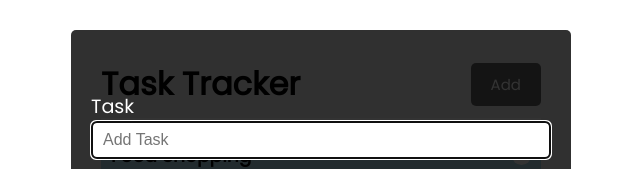
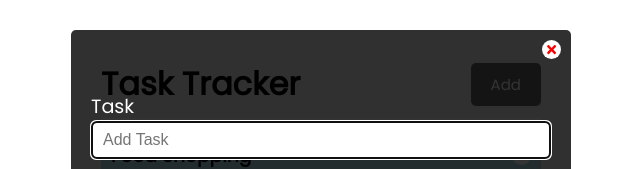
Before and after one commit to jasontwuk/React_task-tracker, a React (Create React App) app: page / in a window 1280 px wide. Shown: the top 169 px of the page, without its empty margins (319-959 px from the left). Built offline with nearby package versions, Linux system fonts and the light colour scheme.

Commit message:
add "close" button for AddTaskForm.js

```diff
--- a/src/components/AddTaskForm.js
+++ b/src/components/AddTaskForm.js
@@ -1,4 +1,5 @@
 import { useEffect } from "react";
+import { FaTimes } from "react-icons/fa";
 
 const AddTaskForm = () => {
   useEffect(() => {
@@ -10,6 +11,7 @@ const AddTaskForm = () => {
 
   return (
     <div className="form-container">
+      <FaTimes />
       <form>
         <div className="form-input">
           <label>Task</label>
--- a/src/styles/_addTaskForm.scss
+++ b/src/styles/_addTaskForm.scss
@@ -9,6 +9,22 @@
   padding: 20px;
   background: rgba($color: #000000, $alpha: 0.8);
   @extend %flex;
+
+  svg {
+    position: absolute;
+    top: 10px;
+    right: 10px;
+    cursor: pointer;
+    font-size: 1.2rem;
+    color: red;
+    padding: 3px;
+    border-radius: 50%;
+    background: #fff;
+  }
+  svg:hover {
+    color: #fff;
+    background: red;
+  }
 
   form {
     width: 100%;
```
